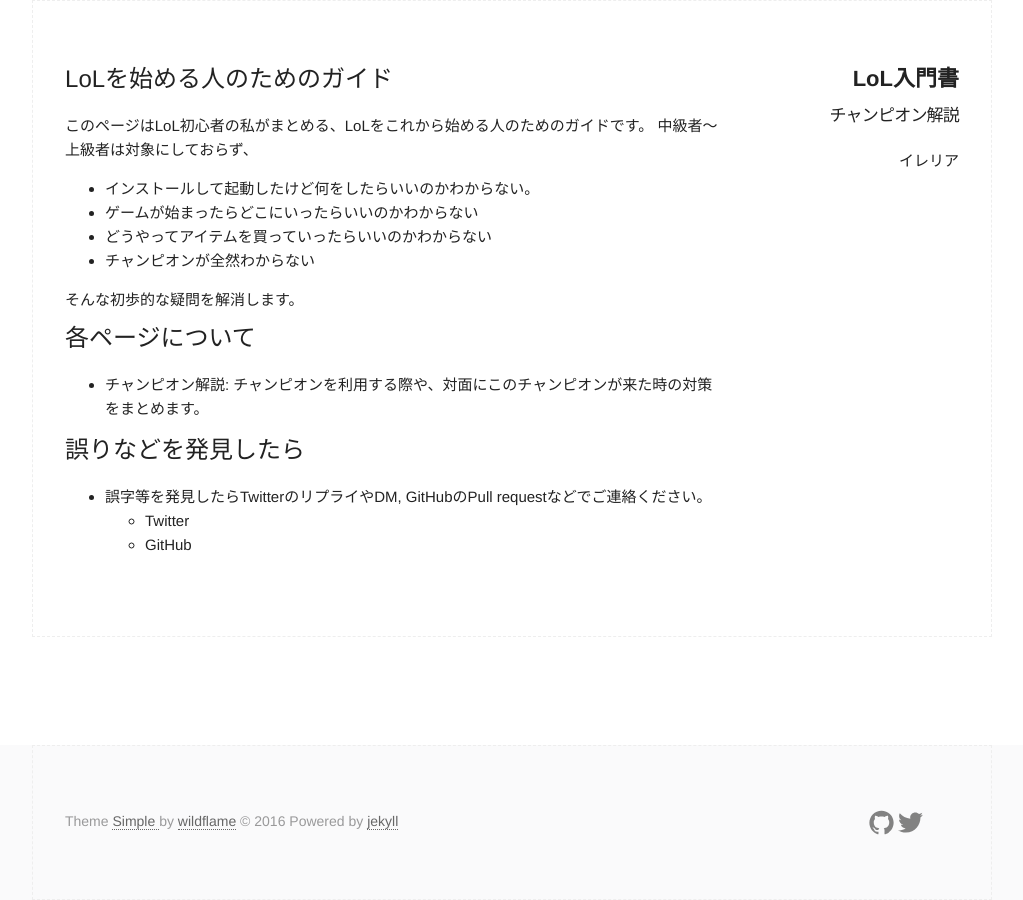
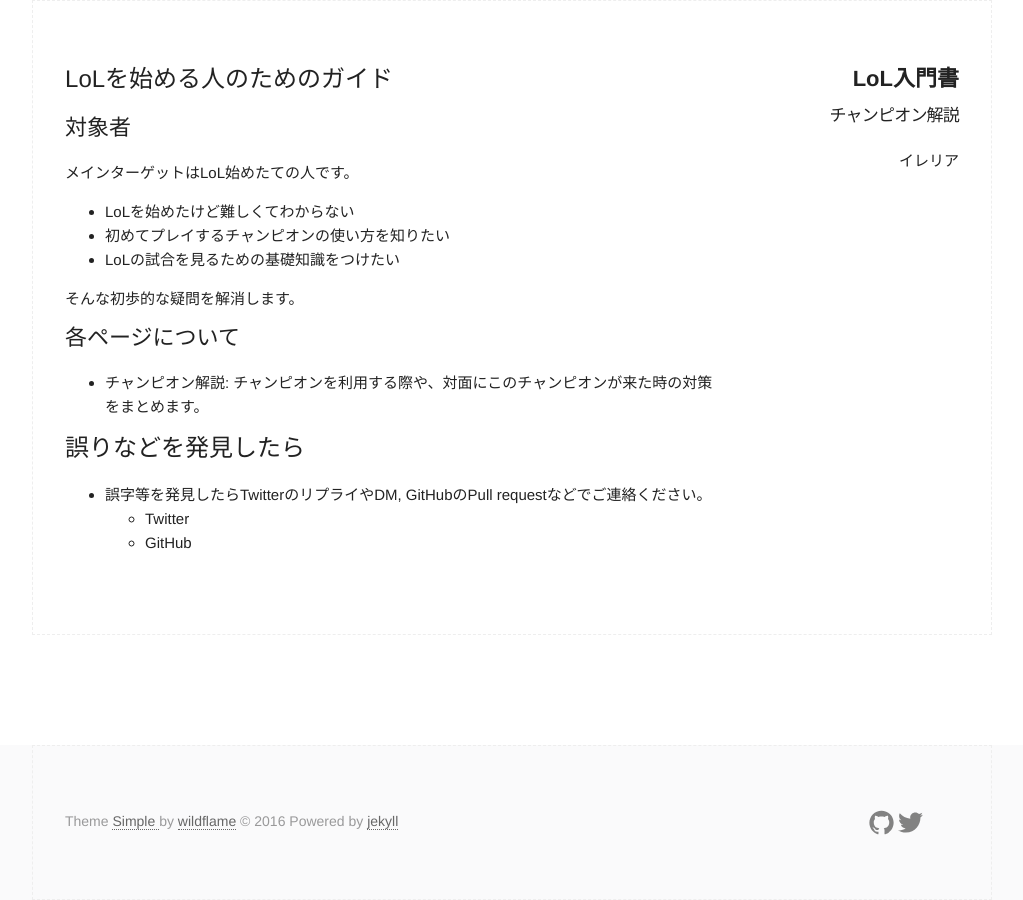
Before and after one commit to yoshikyoto/LoLBeginnersGuide, a Jekyll site: the page built from index.md, in a window 1280 px wide. Shown: the whole page, without its empty margins (128-1151 px from the left). Built offline with Jekyll 4.4.1, drawn with Linux system fonts in a browser that asks for light colours.

Commit message:
Update index.md

```diff
--- a/index.md
+++ b/index.md
@@ -5,18 +5,18 @@ title: トップページ
 
 # LoLを始める人のためのガイド
 
-このページはLoL初心者の私がまとめる、LoLをこれから始める人のためのガイドです。
-中級者〜上級者は対象にしておらず、
+## 対象者
 
-* インストールして起動したけど何をしたらいいのかわからない。
-* ゲームが始まったらどこにいったらいいのかわからない
-* どうやってアイテムを買っていったらいいのかわからない
-* チャンピオンが全然わからない
+メインターゲットはLoL始めたての人です。
+
+* LoLを始めたけど難しくてわからない
+* 初めてプレイするチャンピオンの使い方を知りたい
+* LoLの試合を見るための基礎知識をつけたい
 
 そんな初歩的な疑問を解消します。
 
 
-# 各ページについて
+## 各ページについて
 
 * チャンピオン解説: チャンピオンを利用する際や、対面にこのチャンピオンが来た時の対策をまとめます。
 
```
